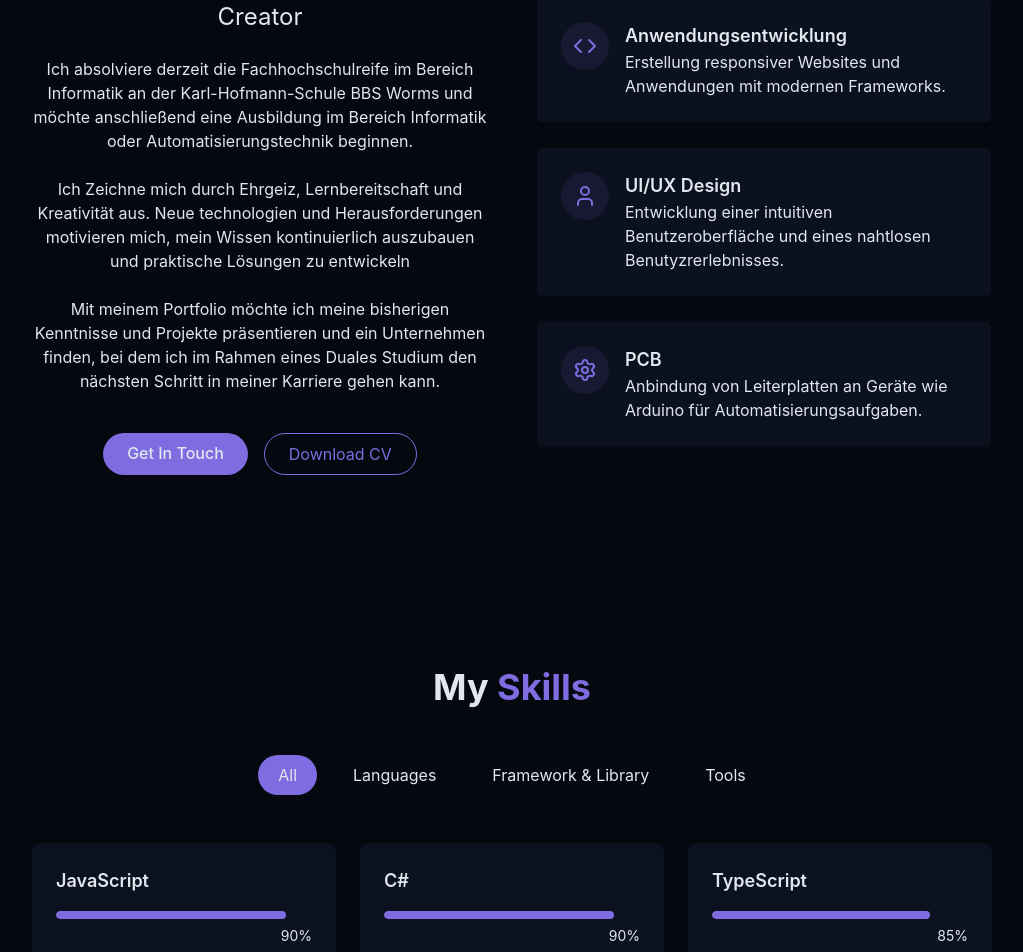
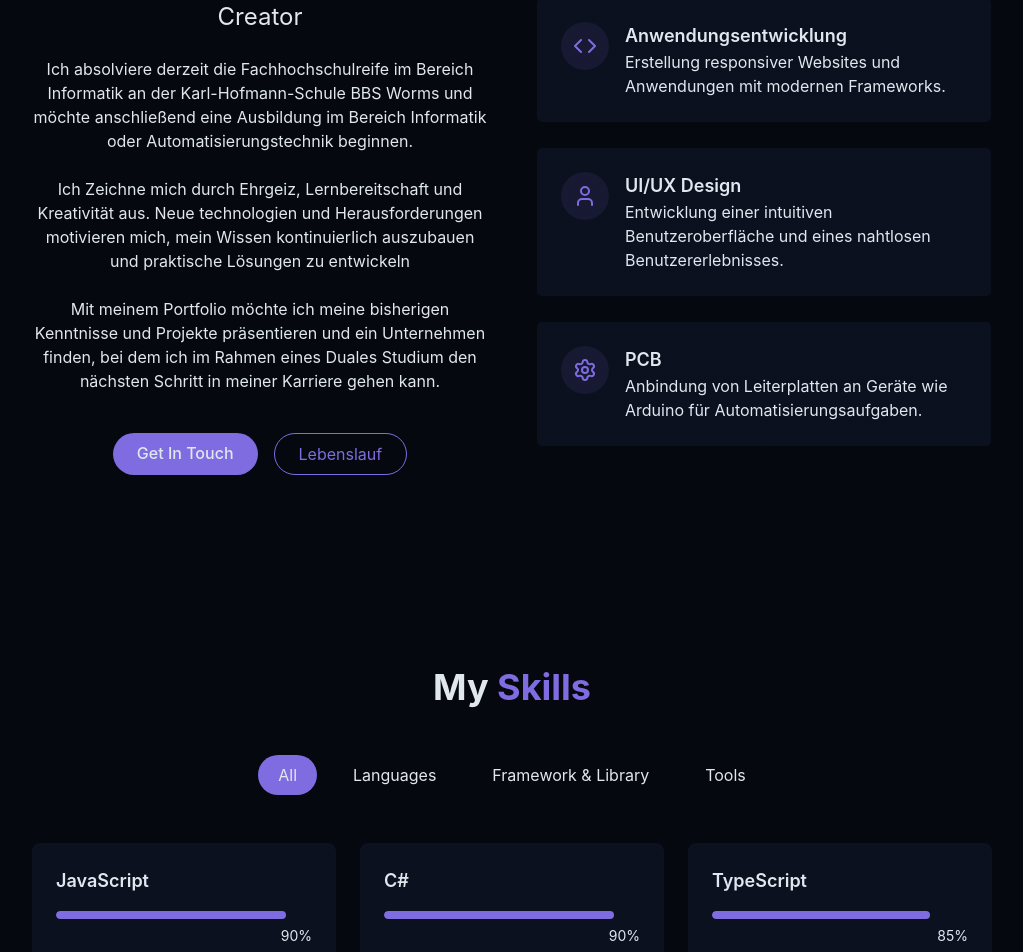
Before and after one commit to sin-n581/My-Portfolio, a React (Vite) app: page / in a window 1280 px wide. Shown: the part 1015-1967 px from the top of the page, without its empty margins (128-1151 px from the left). Built offline with nearby package versions, Linux system fonts and the light colour scheme.

Commit message:
CV downloading option added

```diff
--- a/src/components/AboutSection.tsx
+++ b/src/components/AboutSection.tsx
@@ -34,8 +34,8 @@
                     <div className="flex flex-col sm:flex-row gap-4 pt-4 justify-center">
                         <a href="#contact" className="cosmic-button">Get In Touch</a>
 
-                        <a href="" className="px-6 py-2 rounded-full border border-primary text-primary hover:bg-primary/10 transit">
-                        Download CV
+                        <a href="/Lebenselauf-Sin.pdf" className="px-6 py-2 rounded-full border border-primary text-primary hover:bg-primary/10 transit">
+                        Lebenslauf
                         </a>
 
                     </div>
@@ -70,7 +70,7 @@
                                 <h4 className="font-semibold text-lg">UI/UX Design</h4>
                                 <p className="text-muted-foreground">
                                     Entwicklung einer intuitiven Benutzeroberfläche
-                                    und eines nahtlosen Benutyzrerlebnisses.
+                                    und eines nahtlosen Benutzererlebnisses.
                                 </p>
                             </div>
                         </div>
```
Also changed, not shown: 1 other file (tests, documents, lock files or other folders).
